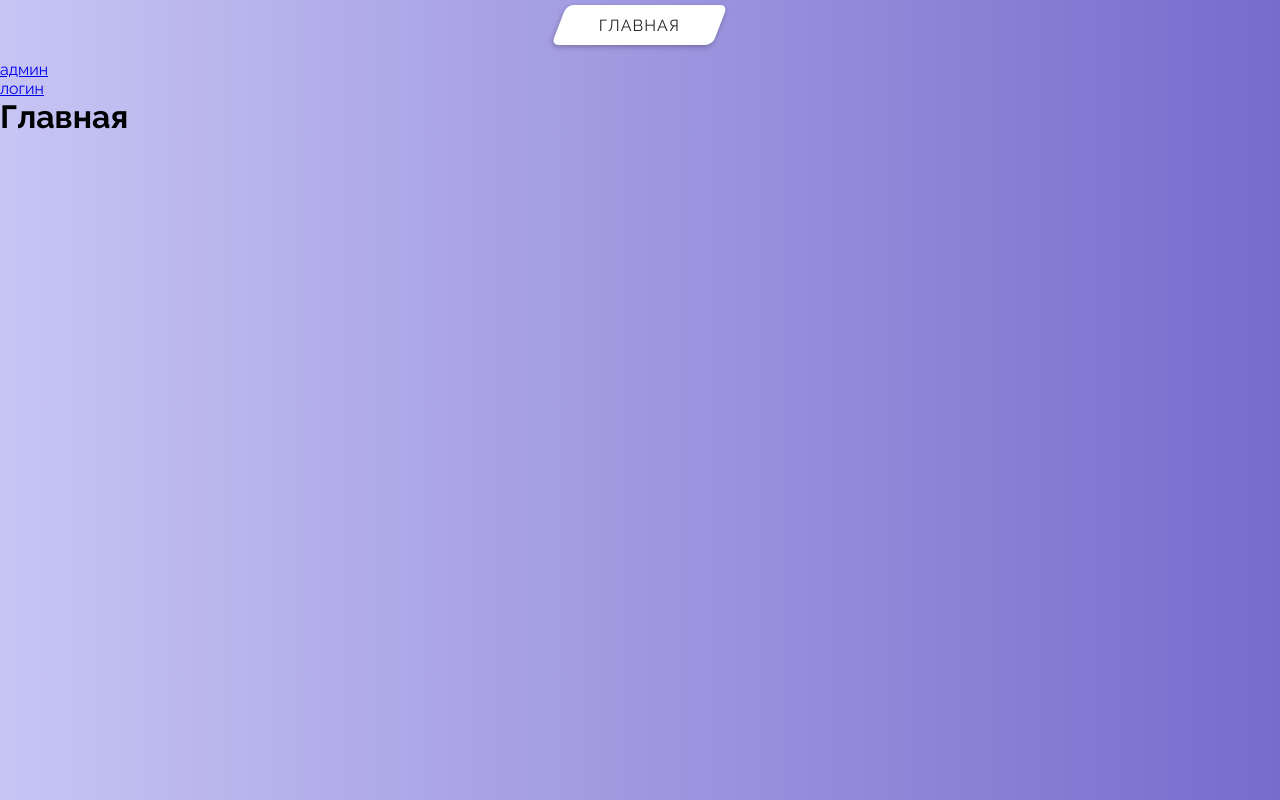
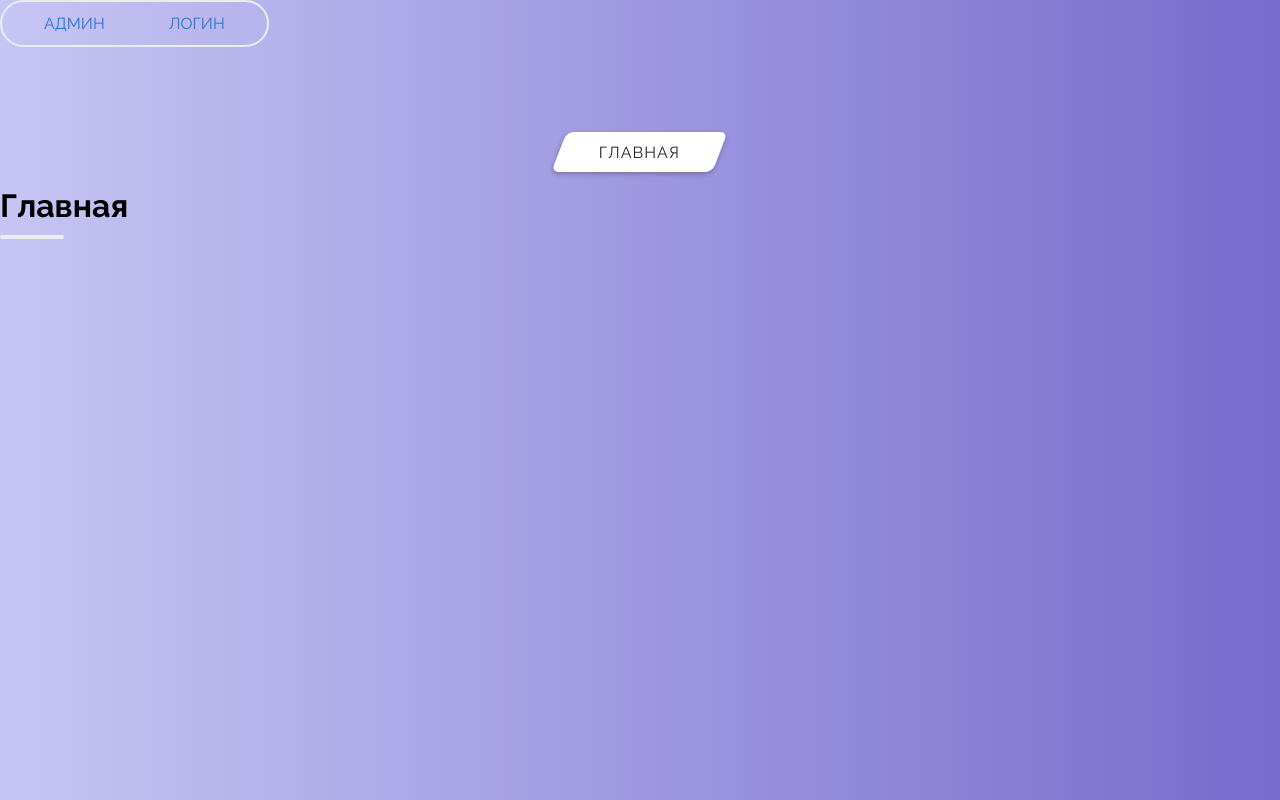
Before and after one commit to CNNOM/SAFIB-test-task, a Vue app: page / in a window 1280 px wide. Built offline with nearby package versions, Linux system fonts and the light colour scheme.

Commit message:
[DTT-4] Реализвано: стилизация главной страницы

```diff
--- a/src/views/HomeView.vue
+++ b/src/views/HomeView.vue
@@ -1,16 +1,25 @@
 <template>
   <div>
-    <breadcrumbs/>
-    <router-link to="/admin">админ</router-link>
-    <br>
-    <router-link to="/login">логин</router-link>
-
+    <nav>
+      <ul>
+        <li><router-link to="/admin">админ</router-link></li>
+        <li><router-link to="/login">логин</router-link></li>
+      </ul>
+    </nav>
+    <breadcrumbs style="margin-top: 100px"/>
     <h1>Главная</h1>
-    <ul>
-      <li v-for="(item, index) in menuItems" :key="index">
-        <router-link :to="`/section/${index}`">{{ item.name }}</router-link>
-      </li>
-    </ul>
+    <nav>
+      <ul>
+        <li v-for="(item, index) in menuItems" :key="index">
+          <router-link :to="`/section/${index}`">{{ item.name }}</router-link>
+          <ul v-if="item.subsections && item.subsections.length > 0">
+            <li v-for="(subsection, subIndex) in item.subsections" :key="subIndex">
+              <router-link :to="`/section/${index}/${subIndex}`">{{ subsection.name }}</router-link>
+            </li>
+          </ul>
+        </li>
+      </ul>
+    </nav>
   </div>
 </template>
 
@@ -26,4 +35,94 @@ export default {
 }
 </script>
 <style scoped>
+
+
+nav {
+  top: 15px;
+  left: 50%;
+  display: inline-block;
+  border: 2px solid #EBECF1;
+  align-content: center;
+  justify-content: center;
+  border-radius: 30px;
+  animation: slide-in 1s ease-out;
+}
+
+ul {
+  position: relative;
+  display: flex;
+  flex: 1 1 auto;
+  margin: 0;
+  padding: 0 30px;
+  list-style-type: none;
+  li:not(:last-child) {
+    margin-right: 40px;
+  }
+  li {
+    border: 2px solid transparent;
+    border-radius: 5px;
+    padding: 10px;
+    transition: background 0.2s;
+    a {
+      color: #2375D8;
+      text-decoration: none;
+      text-transform: uppercase;
+      transition: color 0.2s;
+    }
+    ul {
+      visibility: hidden;
+      opacity: 0;
+      position: absolute;
+      display: block;
+      margin: 12px -12px;
+      padding: 0;
+      background: #8e8bbc;
+      border: 2px solid #8e8bbc;
+
+      border-radius: 5px;
+      transition: opacity 0.2s, visibility 0.2s;
+      li {
+        margin: -2px 0 0 -2px;
+        width: auto;
+        line-height: 1.7;
+        a {
+          color: #2375D8;
+        }
+      }
+    }
+    &:hover {
+      background: #776BCC;
+      border: 2px solid #776BCC;
+
+      a {
+        color: #F9F8FD;
+      }
+      ul {
+        visibility: visible;
+        opacity: 1;
+        box-shadow: 0px 3px 5px 2px #EBECF1;
+        li {
+          a {
+            color: #F9F8FD;
+          }
+        }
+      }
+    }
+  }
+}
+
+@keyframes slide-in {
+  0% {
+    top: -50px;
+  }
+  40% {
+    top: 20px;
+  }
+  70% {
+    top: 10px;
+  }
+  100% {
+    top: 15px;
+  }
+}
 </style>
```
